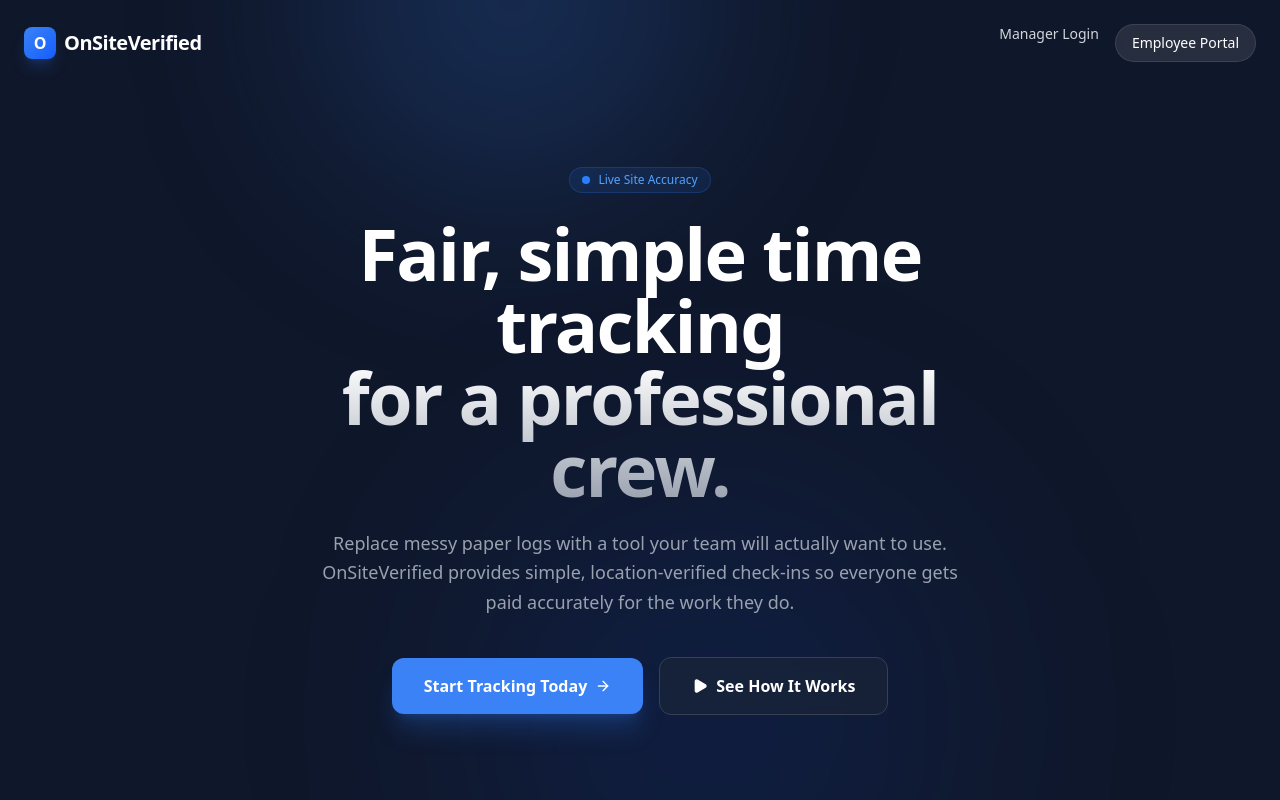
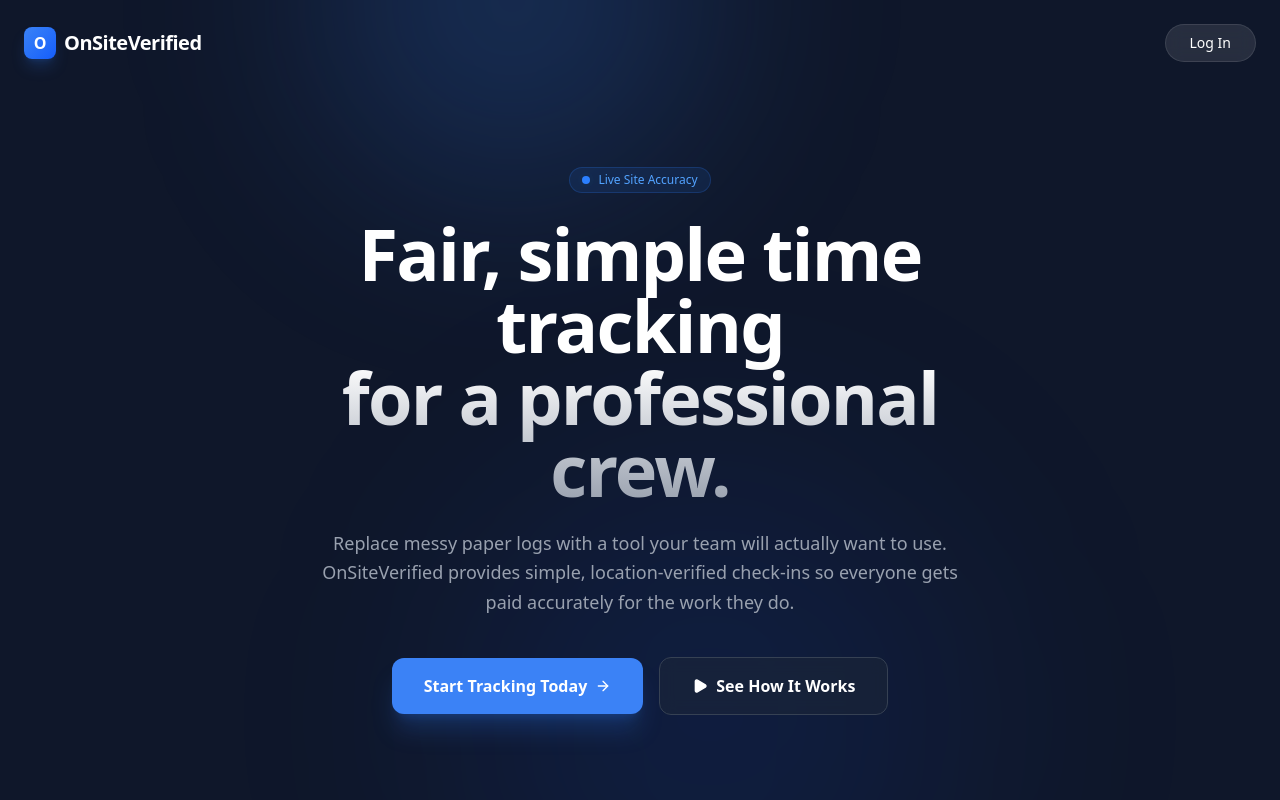
Before and after one commit to J-u-s-t-J-o-s-h/OnSiteVerified, a Next.js app: page / in a window 1280 px wide. Shown: the top 800 px of the page. Built offline with nearby package versions, Linux system fonts and the light colour scheme.

Commit message:
refactor(ui): Consolidate login buttons on landing page

```diff
--- a/src/app/page.tsx
+++ b/src/app/page.tsx
@@ -19,14 +19,11 @@
                     <span className="text-xl font-bold tracking-tight">OnSiteVerified</span>
                 </div>
                 <div className="flex gap-4">
-                    <Link href="/login" className="text-sm font-medium text-gray-300 hover:text-white transition-colors">
-                        Manager Login
-                    </Link>
                     <Link
                         href="/login"
-                        className="bg-white/10 hover:bg-white/20 text-white px-4 py-2 rounded-full text-sm font-medium backdrop-blur-sm border border-white/10 transition-all"
+                        className="bg-white/10 hover:bg-white/20 text-white px-6 py-2 rounded-full text-sm font-medium backdrop-blur-sm border border-white/10 transition-all"
                     >
-                        Employee Portal
+                        Log In
                     </Link>
                 </div>
             </nav>
```
